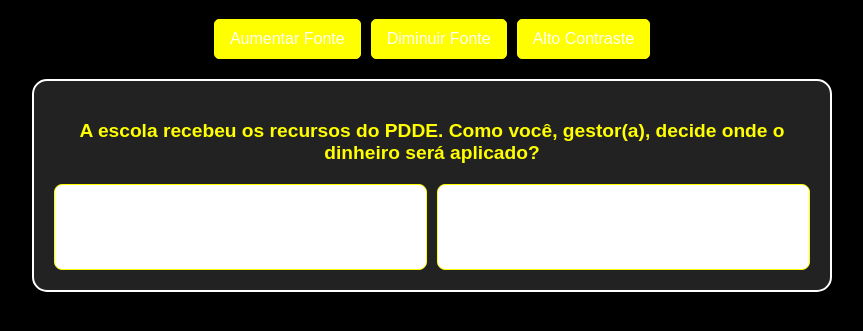
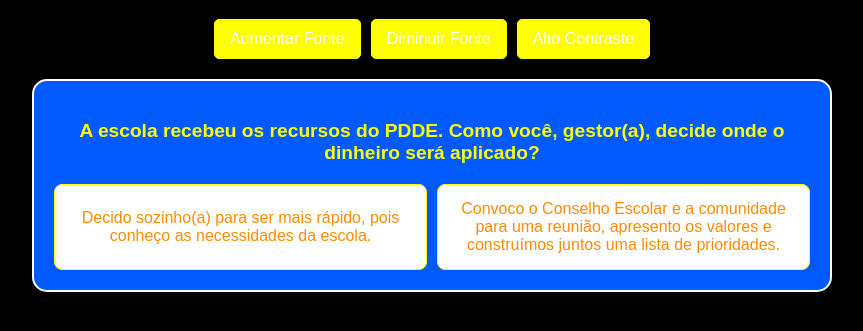
Before and after one commit to Clebermat2/gestaodemocraticadesafios, a plain HTML site: page index.html in a window 1280 px wide. Both pictures are taken after a click on the button "Alto Contraste". Shown: the part 81-412 px from the top of the page, without its empty margins (208-1071 px from the left). Drawn offline with Linux system fonts and the light colour scheme.

Commit message:
Update index.html

```diff
--- a/index.html
+++ b/index.html
@@ -33,9 +33,9 @@
 
         .high-contrast {
             --bg-color: #000000;
-            --text-color: #ffffff;
+            --text-color: #ff8c00;
             --primary-color: #ffff00;
-            --card-bg: #222222;
+            --card-bg: #005aff;
             --hover-color: #00ff00;
             --accent-color: #00ff00;
             --error-color: #ff0000;
```
